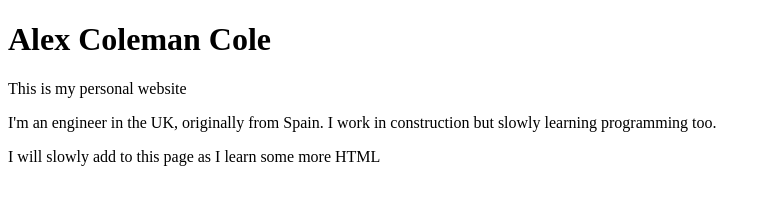
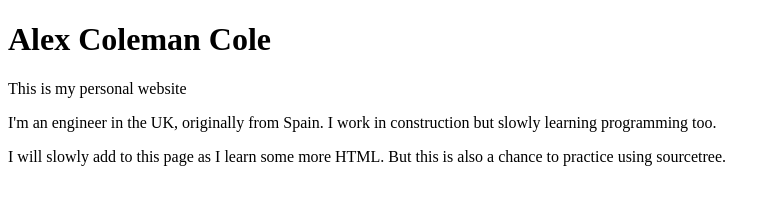
Before and after one commit to alexcoleman7/alexcoleman7.github.io, a plain HTML site: page index.html in a window 1280 px wide. Shown: the whole page, without its empty margins (0-777 px from the left). Drawn offline with Linux system fonts and the light colour scheme.

Commit message:
Additional info

```diff
--- a/index.html
+++ b/index.html
@@ -5,6 +5,7 @@
     <p>This is my personal website</p>
     <p>I'm an engineer in the UK, originally from Spain. I work in construction
     but slowly learning programming too.</p>
-    <p>I will slowly add to this page as I learn some more HTML</p>
+    <p>I will slowly add to this page as I learn some more HTML. But this is
+    also a chance to practice using sourcetree.</p>
   </body>
 </html>
```
